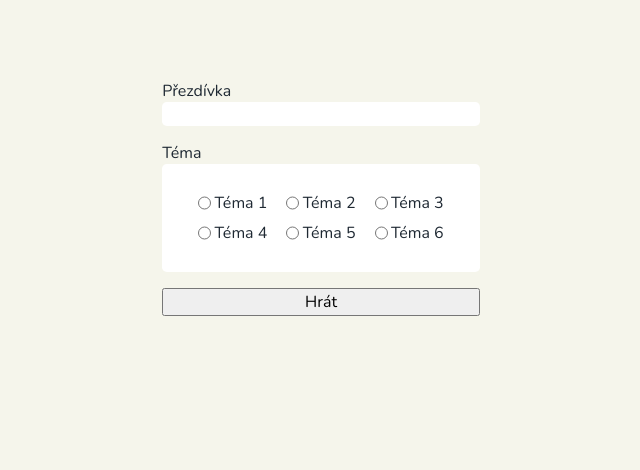
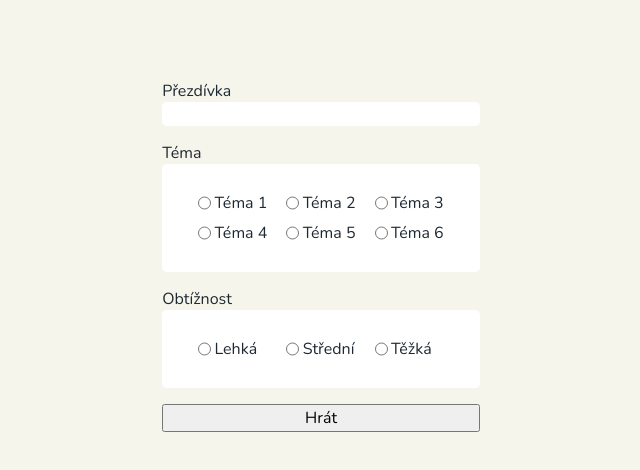
Before and after one commit to ImuneGH/hangman, a React (Vite) app: page / in a window 1280 px wide. Shown: the top 470 px of the page, without its empty margins (319-959 px from the left). Built offline with nearby package versions, Linux system fonts and the light colour scheme.

Commit message:
feat: DifficultySelect nastylován

```diff
--- a/src/components/DifficultySelect.tsx
+++ b/src/components/DifficultySelect.tsx
@@ -1,7 +1,25 @@
 import "../css/components/difficultySelect.css";
 
 const DifficultySelect = () => {
-  return <></>;
+  return (
+    <div className="difficulty-select">
+      <h3>Obtížnost</h3>
+      <div className="difficulty-radiobuttons">
+        <div className="difficulty-radio-wrapper">
+          <input id="easy" type="radio" name="difficulty-radio" />
+          <label htmlFor="easy">Lehká</label>
+        </div>
+        <div className="difficulty-radio-wrapper">
+          <input id="medium" type="radio" name="difficulty-radio" />
+          <label htmlFor="medium">Střední</label>
+        </div>
+        <div className="difficulty-radio-wrapper">
+          <input id="hard" type="radio" name="difficulty-radio" />
+          <label htmlFor="hard">Těžká</label>
+        </div>
+      </div>
+    </div>
+  );
 };
 
 export default DifficultySelect;
--- a/src/components/ThemeSelect.tsx
+++ b/src/components/ThemeSelect.tsx
@@ -4,7 +4,7 @@ const ThemeSelect = () => {
   return (
     <div className="theme-select">
       <h3>Téma</h3>
-      <div className="theme-radiobutton">
+      <div className="theme-radiobuttons">
         <div className="theme-radio-wrapper">
           <input id="theme1" type="radio" name="theme-radio" />
           <label htmlFor="theme1">Téma 1</label>
--- a/src/css/components/difficultySelect.css
+++ b/src/css/components/difficultySelect.css
@@ -0,0 +1,20 @@
+.difficulty-select h3 {
+  margin: 0;
+  font-size: 1rem;
+  font-weight: normal;
+  cursor: default;
+}
+
+.difficulty-radiobuttons {
+  display: grid;
+  grid-template-columns: repeat(3, 1fr);
+  gap: 1.2rem;
+  background-color: var(--card-bg-color);
+  border-radius: 0.3rem;
+  padding: 1.75rem 2.25rem;
+}
+
+.difficulty-radio-wrapper {
+  display: flex;
+  gap: 0.2rem;
+}
--- a/src/css/components/themeSelect.css
+++ b/src/css/components/themeSelect.css
@@ -1,4 +1,4 @@
-.theme-radiobutton {
+.theme-radiobuttons {
   display: grid;
   grid-template-columns: repeat(3, 1fr);
   gap: 0.5rem 1.2rem;
@@ -11,6 +11,7 @@
   margin: 0;
   font-size: 1rem;
   font-weight: normal;
+  cursor: default;
 }
 
 .theme-radio-wrapper {
```
